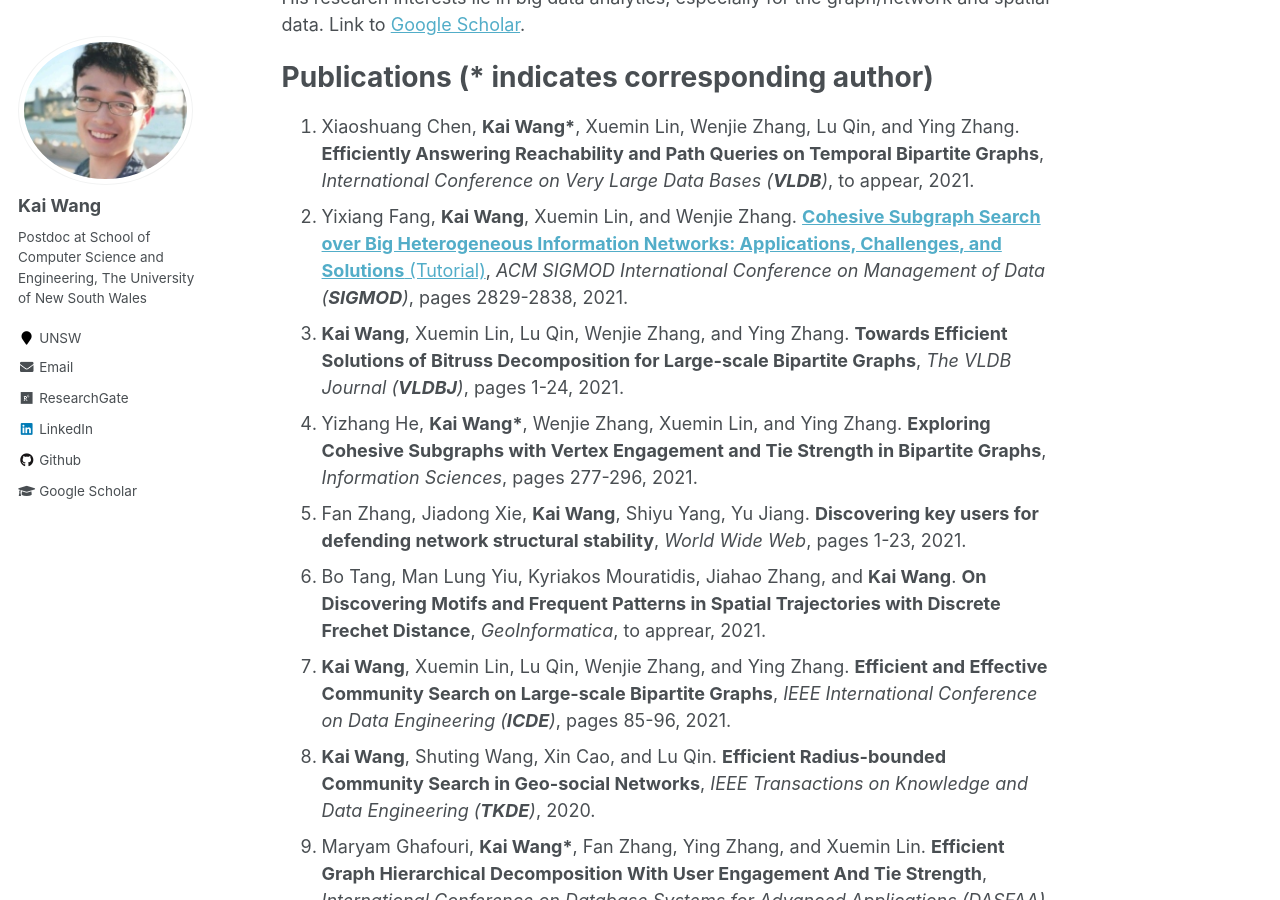
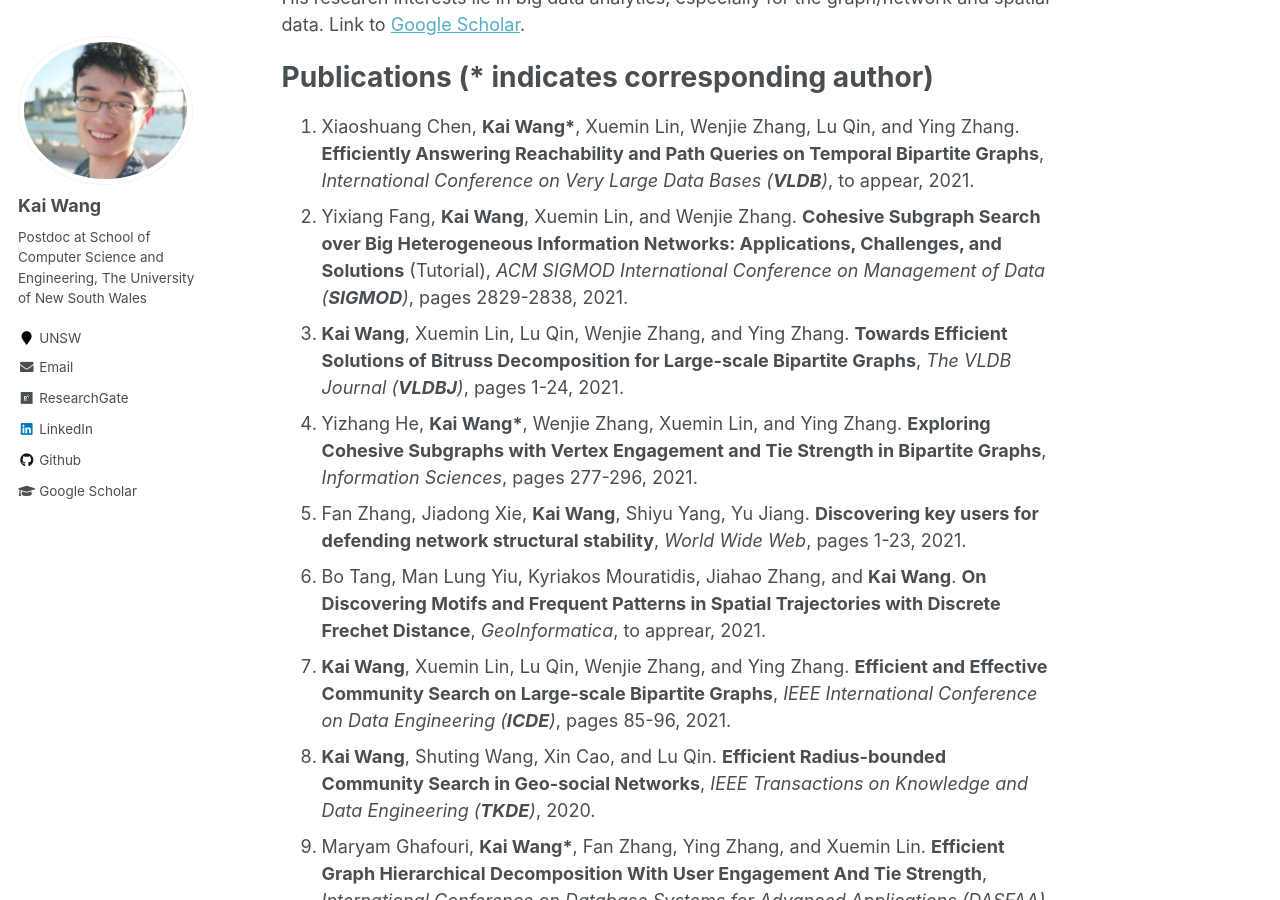
Before and after one commit to cs-kaiwang/cs-kaiwang.github.io, a Jekyll site: the page built from _pages/about.md, in a window 1280 px wide and 900 px high, scrolled down 335 px. Built offline with Jekyll 4.4.1, drawn with Linux system fonts in a browser that asks for light colours; part of the change alters nothing that is shown.

```diff
--- a/_pages/about.md
+++ b/_pages/about.md
@@ -15,7 +15,7 @@ His research interests lie in big data analytics, especially for the graph/netwo
 Publications (* indicates corresponding author)
 ======
 1. Xiaoshuang Chen, **Kai Wang\***, Xuemin Lin, Wenjie Zhang, Lu Qin, and Ying Zhang. **Efficiently Answering Reachability and Path Queries on Temporal Bipartite Graphs**, *International Conference on Very Large Data Bases (**VLDB**)*, to appear, 2021.
-2. Yixiang Fang, **Kai Wang**, Xuemin Lin, and Wenjie Zhang. [**Cohesive Subgraph Search over Big Heterogeneous Information Networks: Applications, Challenges, and Solutions** (Tutorial)](https://www.bilibili.com/video/BV1D54y1G7TS?p=17), *ACM SIGMOD International Conference on Management of Data (**SIGMOD**)*, pages 2829-2838, 2021.
+2. Yixiang Fang, **Kai Wang**, Xuemin Lin, and Wenjie Zhang. **Cohesive Subgraph Search over Big Heterogeneous Information Networks: Applications, Challenges, and Solutions** (Tutorial), *ACM SIGMOD International Conference on Management of Data (**SIGMOD**)*, pages 2829-2838, 2021.
 3. **Kai Wang**, Xuemin Lin, Lu Qin, Wenjie Zhang, and Ying Zhang. **Towards Efficient Solutions of Bitruss Decomposition for Large-scale Bipartite Graphs**, *The VLDB Journal (**VLDBJ**)*, pages 1-24, 2021.
 4. Yizhang He, **Kai Wang\***, Wenjie Zhang, Xuemin Lin, and Ying Zhang. **Exploring Cohesive Subgraphs with Vertex Engagement and Tie Strength in Bipartite Graphs**, *Information Sciences*, pages 277-296, 2021.
 5. Fan Zhang, Jiadong Xie, **Kai Wang**, Shiyu Yang, Yu Jiang. **Discovering key users for defending network structural stability**, *World Wide Web*, pages 1-23, 2021.
```
